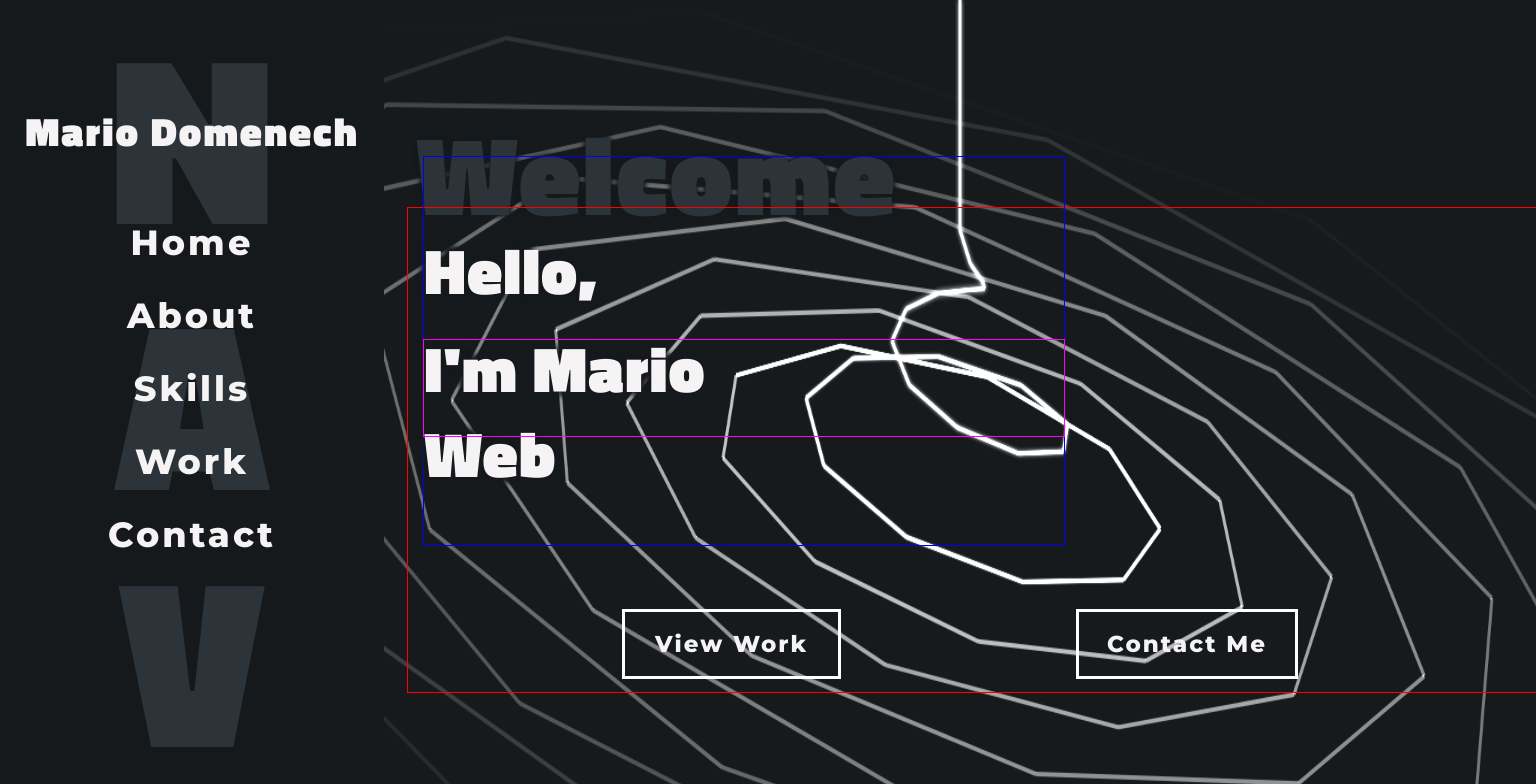
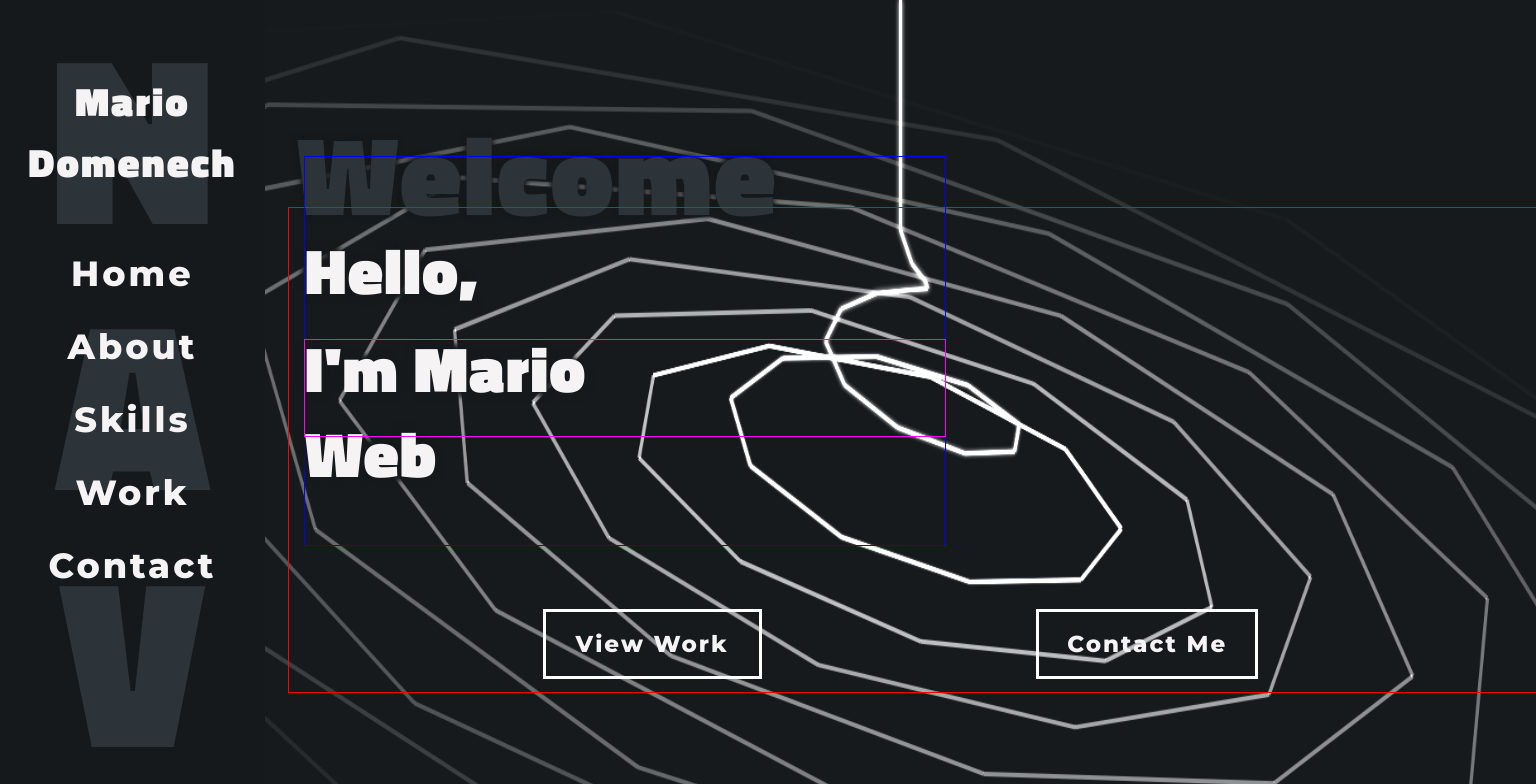
Before and after one commit to Rio0628/portfolio-website, a React (Create React App) app: page / in a window 1536 px wide. Shown: the top 784 px of the page. Built offline with nearby package versions, Linux system fonts and the light colour scheme.

Commit message:
Fixed width problem with nav and mainContainer

```diff
--- a/src/index.css
+++ b/src/index.css
@@ -915,7 +915,7 @@
   }
 }
 
-@media screen and (min-width: 1250px) {
+@media screen and (min-width: 1300px) {
 
   .container {
     flex-direction: row;
@@ -925,7 +925,8 @@
   .nav {
     position: relative;
     top: 0;
-    width: 25%;
+    /* width: 25%; */
+    width: 20rem;
   }
 
   .menuBtn, .closeNavBtn {
@@ -936,7 +937,7 @@
 
   .mainContainer {
     /* left: 20rem;  */
-    width: 75%;
+    width: 100% - 20rem;
     overflow-x: hidden;
     overflow-y: scroll;
   }
```
